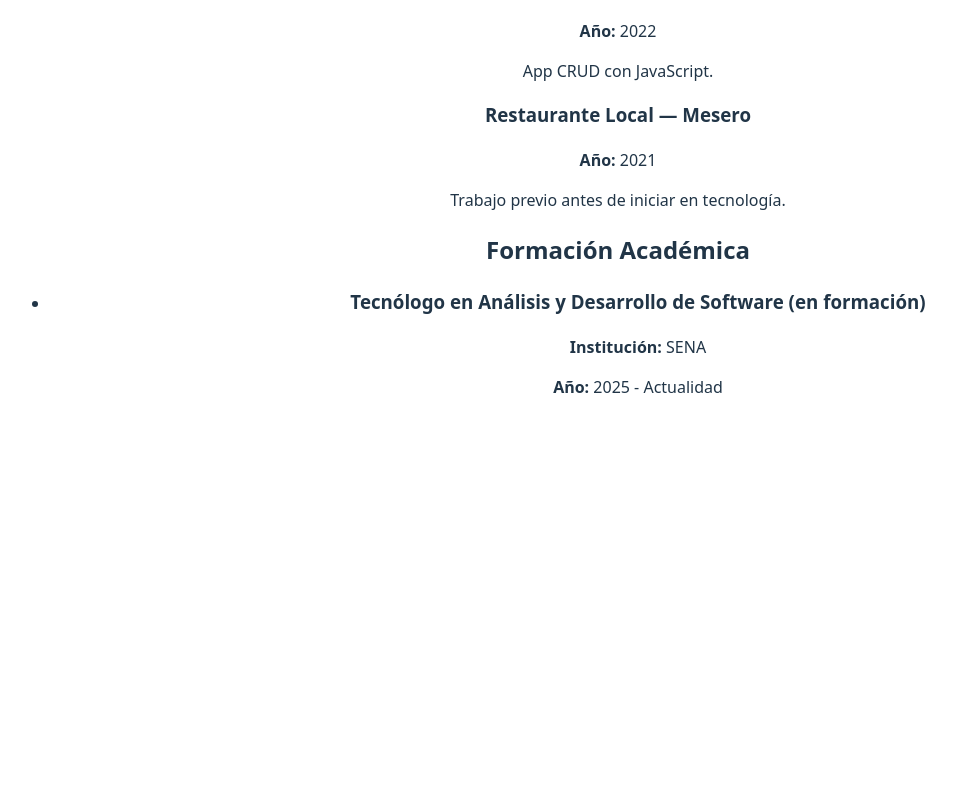
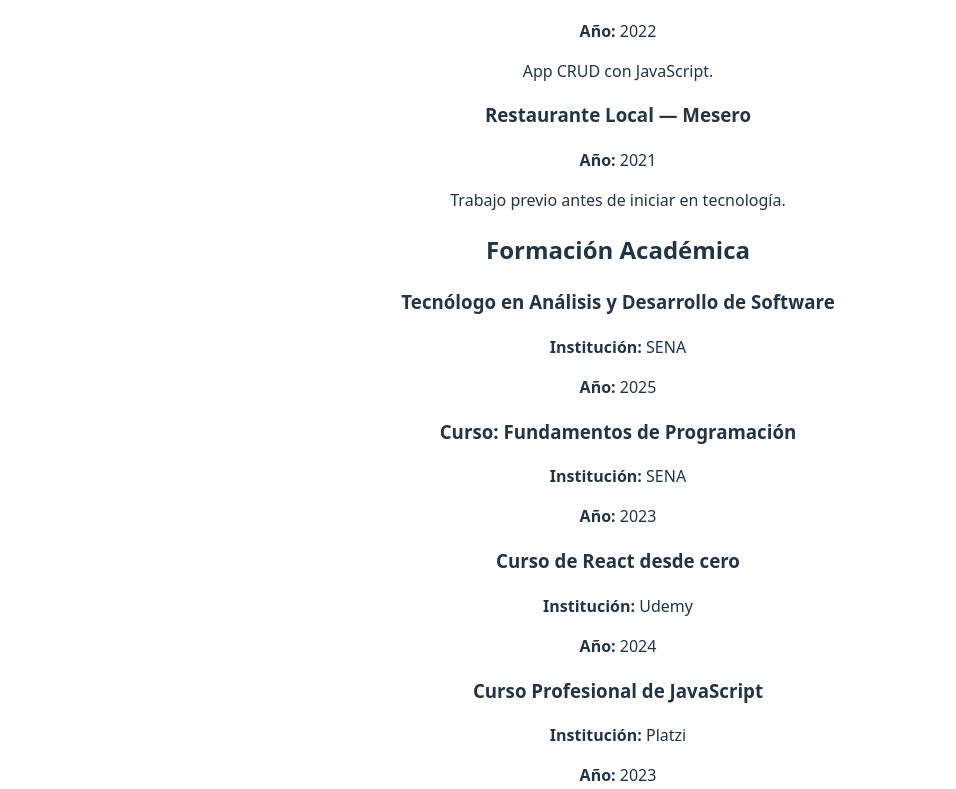
Before and after one commit to Sebastian-s-Organization/Project-React-Angular, a React (Vite) app: page / in a window 1280 px wide. Shown: the part 2008-2797 px from the top of the page, without its empty margins (22-978 px from the left). Before the commit the page ends 2455 px from the top, so only its background shows below. Built offline with nearby package versions, Linux system fonts and the light colour scheme.

Commit message:
feat: componente Educacion dinámico con formación complementaria

```diff
--- a/src/components/Educacion.jsx
+++ b/src/components/Educacion.jsx
@@ -1,11 +1,54 @@
-import React from "react";
-
-export default function Educacion() {
-  const formacion = [
+function Educacion() {
+  const educacion = [
     {
       institucion: "SENA",
-      curso: "Tecnólogo en Análisis y Desarrollo de Software (en formación)",
-      año: "2025 - Actualidad",
+      curso: "Tecnólogo en Análisis y Desarrollo de Software",
+      año: 2025,
+    },
+    {
+      institucion: "SENA",
+      curso: "Curso: Fundamentos de Programación",
+      año: 2023,
+    },
+    {
+      institucion: "Udemy",
+      curso: "Curso de React desde cero",
+      año: 2024,
+    },
+    {
+      institucion: "Platzi",
+      curso: "Curso Profesional de JavaScript",
+      año: 2023,
+    },
+    {
+      institucion: "Google",
+      curso: "Fundamentos de UX/UI",
+      año: 2024,
+    },
+    {
+      institucion: "FreeCodeCamp",
+      curso: "Responsive Web Design",
+      año: 2022,
+    },
+    {
+      institucion: "Cisco Networking Academy",
+      curso: "Introducción a Internet de las Cosas",
+      año: 2024,
+    },
+    {
+      institucion: "Microsoft Learn",
+      curso: "Introducción a Azure",
+      año: 2023,
+    },
+    {
+      institucion: "Alura",
+      curso: "Lógica de Programación",
+      año: 2022,
+    },
+    {
+      institucion: "Coursera",
+      curso: "Curso de Machine Learning básico",
+      año: 2024,
     },
   ];
 
@@ -13,12 +56,8 @@ export default function Educacion() {
     <section>
       <h2>Formación Académica</h2>
 
-      {formacion.length === 0 ? (
-        <p>No cuento con estudios finalizados por el momento.</p>
-      ) : (
-        <ul>
-          {formacion.map((item, index) => (
-            <li key={index}>
+      {educacion.map((item, index) => (
+        <div key={index} style={{ marginBottom: "1rem" }}>
           <h3>{item.curso}</h3>
           <p>
             <strong>Institución:</strong> {item.institucion}
@@ -26,10 +65,10 @@ export default function Educacion() {
           <p>
             <strong>Año:</strong> {item.año}
           </p>
-            </li>
+        </div>
       ))}
-        </ul>
-      )}
     </section>
   );
 }
+
+export default Educacion;
```
Lines whose indentation alone changed are shown as unchanged.
